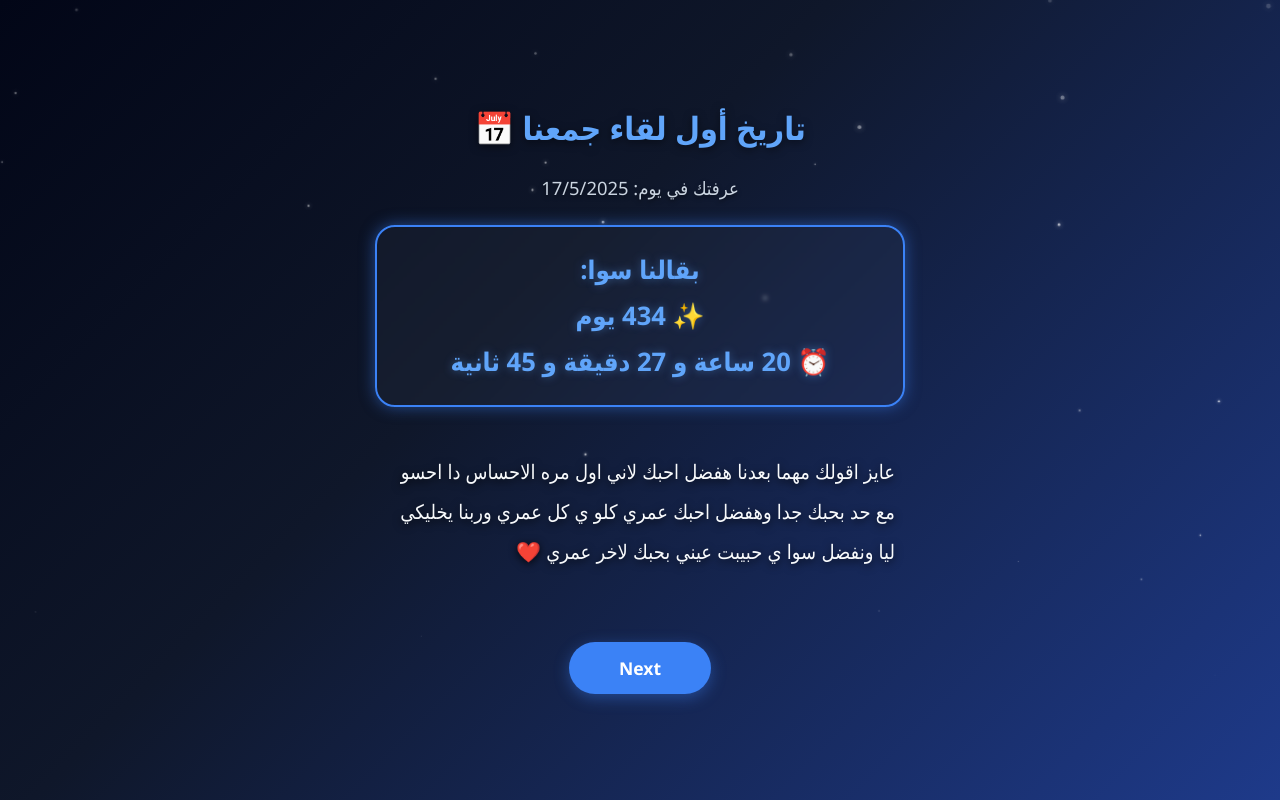
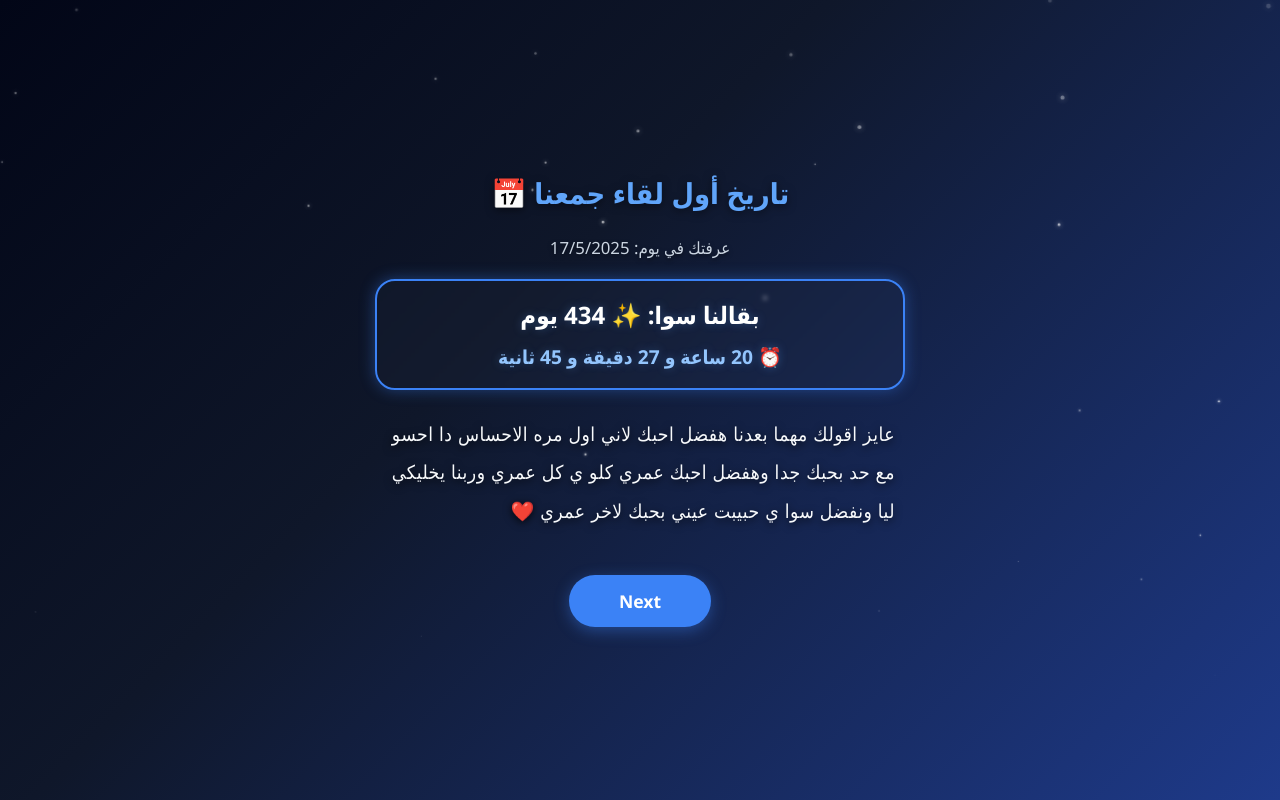
Before and after one commit to Mossad288/Boody288, a plain HTML site: page index.html in a window 1280 px wide. Both pictures are taken after a click on the button "Continue". Drawn offline with Linux system fonts and the light colour scheme.

Commit message:
Update index.html

```diff
--- a/index.html
+++ b/index.html
@@ -7,7 +7,6 @@
     <style>
         * { box-sizing: border-box; font-family: 'Segoe UI', Tahoma, Geneva, Verdana, sans-serif; }
 
-        /* خلفية أزرق في أسود لامع وعميقة بالكامل */
         body, html {
             margin: 0;
             padding: 0;
@@ -30,51 +29,52 @@
         .screen { display: none; width: 100%; min-height: 100vh; position: absolute; top: 0; left: 0; flex-direction: column; align-items: center; justify-content: center; padding: 20px; z-index: 2; text-align: center; }
         .active { display: flex !important; }
 
-        /* شاشة الدخول - أزرق فاتح */
         #welcome-screen { background: linear-gradient(135deg, #1e3a8a, #3b82f6); color: white; }
 
-        /* حاوية المحتوى الرئيسية */
         .content-wrapper {
             max-width: 550px;
             width: 100%;
             color: #ffffff;
-            padding: 20px 10px;
+            padding: 10px;
         }
 
         .name-title { font-size: 5rem; font-weight: bold; margin-bottom: 20px; text-shadow: 0 0 15px rgba(255,255,255,0.3); }
 
-        .btn { background-color: #3b82f6; color: white; border: none; padding: 14px 50px; font-size: 1.1rem; font-weight: bold; border-radius: 30px; cursor: pointer; margin-top: 25px; transition: all 0.3s ease; box-shadow: 0 4px 15px rgba(59, 130, 246, 0.4); }
+        .btn { background-color: #3b82f6; color: white; border: none; padding: 14px 50px; font-size: 1.1rem; font-weight: bold; border-radius: 30px; cursor: pointer; margin-top: 20px; transition: all 0.3s ease; box-shadow: 0 4px 15px rgba(59, 130, 246, 0.4); }
         .btn:hover { background-color: #2563eb; transform: translateY(-2px); }
         .btn-continue { background-color: white; color: #1e3a8a; box-shadow: 0 4px 15px rgba(255,255,255,0.2); }
 
-        /* فريم شفاف للوقت بحواف زرقاء مضيئة وبارزة */
+        /* فريم الوقت الشفاف المحدث بحواف زرقاء بارزة */
         .timer-frame {
-            background: rgba(255, 255, 255, 0.03);
+            background: rgba(255, 255, 255, 0.02);
             border: 2px solid #3b82f6;
-            box-shadow: 0 0 15px rgba(59, 130, 246, 0.5);
+            box-shadow: 0 0 15px rgba(59, 130, 246, 0.4);
             border-radius: 20px;
-            padding: 20px;
-            margin: 25px 0;
+            padding: 15px 20px;
+            margin: 20px 0;
             backdrop-filter: blur(2px);
         }
 
-        /* تنسيق الوقت المضيء داخل الفريم */
-        .timer-box { font-size: 1.6rem; font-weight: bold; color: #60a5fa; line-height: 1.8; text-shadow: 0 0 10px rgba(96, 165, 250, 0.4); }
+        /* تنسيق الأسطر المقسمة للوقت بخط أصغر وأرتب */
+        .timer-box { font-size: 1.25rem; font-weight: bold; color: #60a5fa; line-height: 1.6; text-shadow: 0 0 10px rgba(96, 165, 250, 0.3); }
+        .timer-days { font-size: 1.5rem; color: #ffffff; margin-bottom: 8px; font-weight: 800; display: block; }
+        .timer-sub { font-size: 1.2rem; color: #93c5fd; display: block; }
 
-        /* الرسالة طويلة وحرة بدون أي فريم لتبدو مدمجة مع الخلفية والنجوم */
+        /* تنسيق الرسالة الطويلة بخط ناعم وجميل */
         .love-letter {
-            font-size: 1.25rem;
+            font-size: 1.2rem;
             line-height: 2;
             color: #f8fafc;
-            margin: 35px 0;
-            padding: 10px;
+            margin: 25px 0;
+            padding: 0 10px;
             text-align: right;
             background: none;
             border: none;
             text-shadow: 0 2px 8px rgba(0, 0, 0, 0.8);
+            font-weight: 400;
+            letter-spacing: 0.5px;
         }
 
-        /* ألبوم صور كبير وواضح وبدون فريم حوله */
         .gallery {
             display: flex;
             flex-direction: column;
@@ -83,7 +83,6 @@
             width: 100%;
         }
 
-        /* تكبير حجم الصور لتظهر بشكل فخم ومميز */
         .gallery img {
             width: 100%;
             height: 320px;
@@ -98,7 +97,6 @@
 </head>
 <body>
 
-    <!-- نجوم الخلفية الثابتة والمتحركة -->
     <div class="stars" id="starsBox"></div>
 
     <!-- الشاشة 1: الدخول -->
@@ -107,18 +105,21 @@
         <button class="btn btn-continue" onclick="goNext()">Continue</button>
     </div>
 
-    <!-- الشاشة 2: الوقت والرسالة مباشرة على الخلفية اللامعة -->
+    <!-- الشاشة 2: الوقت والرسالة -->
     <div id="counter-screen" class="screen">
         <div class="content-wrapper">
-            <h2 style="color: #60a5fa; margin-top: 0; font-size: 2rem; text-shadow: 0 2px 8px rgba(0,0,0,0.5);">تاريخ أول لقاء جمعنا 📅</h2>
-            <p style="color: #cbd5e1; font-size: 1.15rem; text-shadow: 0 2px 4px rgba(0,0,0,0.5);">عرفتك في يوم: <span id="start-date-text"></span></p>
+            <h2 style="color: #60a5fa; margin-top: 0; font-size: 1.8rem; text-shadow: 0 2px 8px rgba(0,0,0,0.5);">تاريخ أول لقاء جمعنا 📅</h2>
+            <p style="color: #cbd5e1; font-size: 1.05rem; text-shadow: 0 2px 4px rgba(0,0,0,0.5); margin: 5px 0;">عرفتك في يوم: <span id="start-date-text"></span></p>
 
-            <!-- فريم شفاف بحواف بارزة لحماية وعرض الوقت فقط -->
+            <!-- فريم الوقت المقسوم والمرتب بخط شيك -->
             <div class="timer-frame">
-                <div id="timer" class="timer-box">جاري الحساب...</div>
+                <div id="timer" class="timer-box">
+                    <span class="timer-days" id="days-part">جاري الحساب...</span>
+                    <span class="timer-sub" id="sub-part"></span>
+                </div>
             </div>
 
-            <!-- الرسالة الطويلة حرة بالكامل وتظهر خلفها النجوم بوضوح -->
+            <!-- الرسالة الطويلة المنسقة -->
             <div class="love-letter">
                 عايز اقولك مهما بعدنا هفضل احبك لاني اول مره الاحساس دا احسو مع حد بحبك جدا وهفضل احبك عمري كلو ي كل عمري وربنا يخليكي ليا ونفضل سوا ي حبيبت عيني بحبك لاخر عمري ❤️
             </div>
@@ -127,23 +128,22 @@
         </div>
     </div>
 
-    <!-- الشاشة 3: ألبوم الصور الكبير الحر -->
+    <!-- الشاشة 3: ألبوم الصور -->
     <div id="photos-screen" class="screen" style="overflow-y: auto; padding: 40px 20px;">
         <div class="content-wrapper">
-            <h2 style="color: #60a5fa; margin-top: 0; font-size: 2rem; text-shadow: 0 2px 8px rgba(0,0,0,0.5);">ألبوم ذكرياتنا الصغير 📸</h2>
+            <h2 style="color: #60a5fa; margin-top: 0; font-size: 2rem; text-shadow: 0 2px 8px rgba(0,0,0,0.5);">صورنا ي ميوي 😍</h2>
 
             <div class="gallery">
-                <img src="pic1.jpg" alt="ذكرياتنا 1">
-                <img src="pic2.jpg" alt="ذكرياتنا 2">
-                <img src="pic3.jpg" alt="ذكرياتنا 3">
-                <img src="pic4.jpg" alt="ذكرياتنا 4">
+                <img src="pic1.jpg" alt="😍 1">
+                <img src="pic2.jpg" alt="😍 2">
+                <img src="pic3.jpg" alt="😍 3">
+                <img src="pic4.jpg" alt="😍 4">
             </div>
 
             <button class="btn" style="background-color: #475569;" onclick="goBack()">رجوع</button>
         </div>
     </div>
 
-    <!-- مشغل الموسيقى الثابت خلف الكواليس -->
     <audio id="bg-music" loop>
         <source src="song.mp3" type="audio/mpeg">
     </audio>
@@ -161,13 +161,12 @@
             box.appendChild(s);
         }
 
-        // أزرار التنقل السلس للحفاظ على الموسيقى
         function goNext() {
             document.getElementById('welcome-screen').classList.remove('active');
             document.getElementById('counter-screen').classList.add('active');
             var audio = document.getElementById('bg-music');
             if(audio) {
-                audio.play().catch(function(e){ console.log("المتصفح يطلب ضغطة زر لتشغيل الصوت:", e) });
+                audio.play().catch(function(e){ console.log(e) });
             }
         }
 
@@ -186,13 +185,17 @@
         const d = new Date(2025, 4, 17);
         document.getElementById('start-date-text').innerText = "17/5/2025";
 
+        // كود العداد المحدث لفصل الأيام عن الساعات
         setInterval(function() {
             const diff = new Date() - d;
             const days = Math.floor(diff / 86400000);
             const hours = Math.floor((diff % 86400000) / 3600000);
             const minutes = Math.floor((diff % 3600000) / 60000);
             const seconds = Math.floor((diff % 60000) / 1000);
-            document.getElementById("timer").innerHTML = "بقالنا سوا:<br>✨ " + days + " يوم <br>⏰ " + hours + " ساعة و " + minutes + " دقيقة و " + seconds + " ثانية";
+
+            // حقن النص المقسم برمجياً في الأسطر المخصصة لها
+            document.getElementById("days-part").innerHTML = "بقالنا سوا: ✨ " + days + " يوم";
+            document.getElementById("sub-part").innerHTML = "⏰ " + hours + " ساعة و " + minutes + " دقيقة و " + seconds + " ثانية";
         }, 1000);
     </script>
 </body>
```
